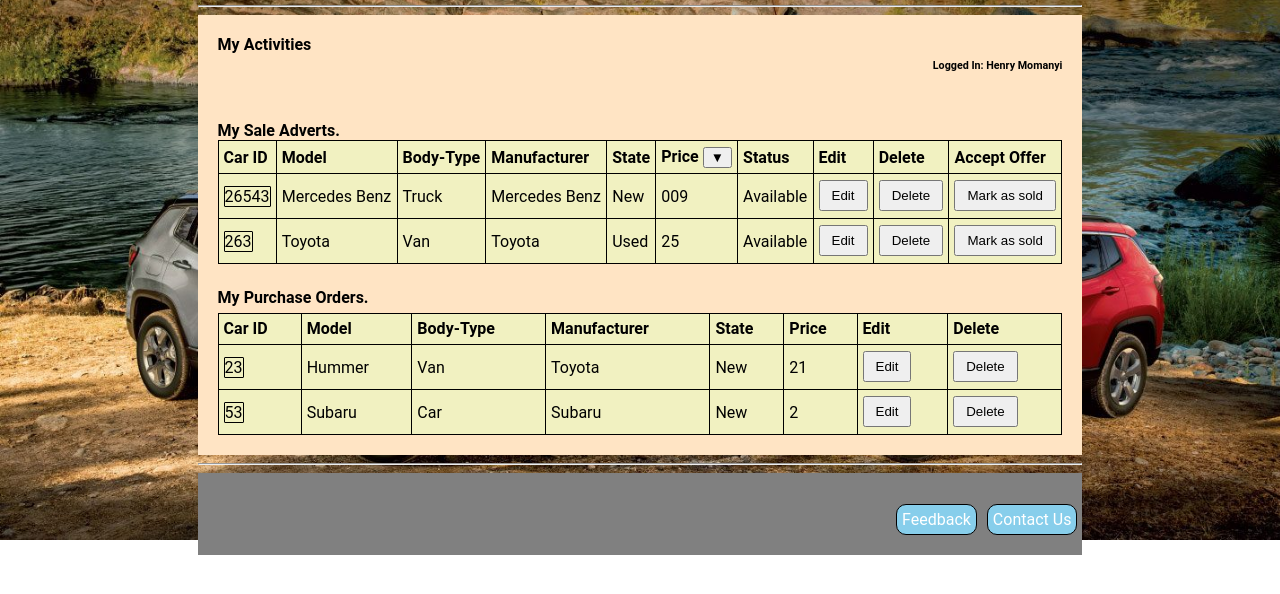
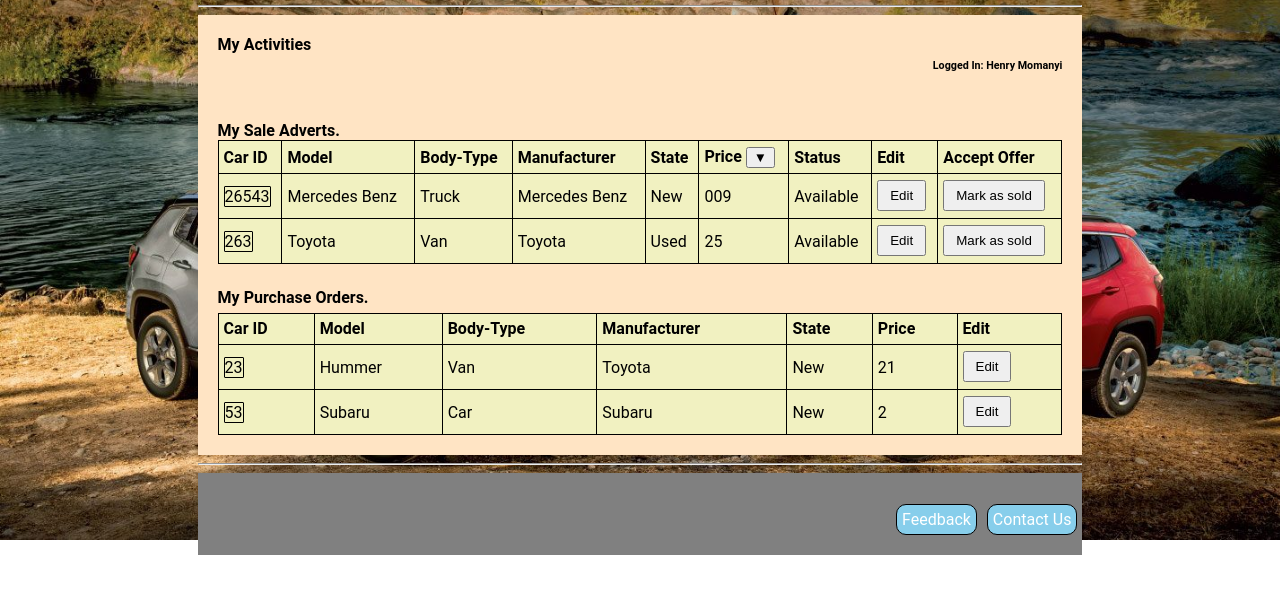
Before and after one commit to momanyi254/Auto_Mart, a plain HTML site: page UI/user_activities.html in a window 1280 px wide. Shown: the part 88-682 px from the top of the page. Drawn offline with Linux system fonts and the light colour scheme.

Commit message:
Fix UI bugs

```diff
--- a/UI/Main.css
+++ b/UI/Main.css
@@ -158,3 +158,7 @@ border: 1px solid black;
 border-radius: 1px;
 background-color:transparent;
 }
+#srch{
+    border-radius: 10px;
+    padding: 10px;
+}
--- a/UI/user_activities.html
+++ b/UI/user_activities.html
@@ -26,7 +26,9 @@
         </div>
         <hr>
         <div class="user">
-            <caption><b>My Activities</b></caption>
+            <caption>
+                <b>My Activities</b>
+            </caption>
 
 
             <h6>Logged In: Henry Momanyi</h6>
@@ -48,11 +50,10 @@
                     </th>
                     <th>Status</th>
                     <th>Edit</th>
-                    <th>Delete</th>
                     <th>Accept Offer</th>
                 </tr>
                 <tr>
-                    <td >
+                    <td>
                         <a id="scl" href="single_car.html">26543</a>
                     </td>
                     <td>Mercedes Benz</td>
@@ -67,18 +68,13 @@
                         </button>
                     </td>
                     <td>
-                        <button>
-                            <a href="" id="lgbtn">Delete</a>
-                        </button>
-                    </td>
-                    <td>
                         <button onclick="sold()">
                             <a id="lgbtn">Mark as sold</a>
                         </button>
                     </td>
                 </tr>
                 <tr>
-                        <td >
+                    <td>
                         <a id="scl" href="single_car.html">263</a>
                     </td>
                     <td>Toyota</td>
@@ -90,11 +86,6 @@
                     <td>
                         <button>
                             <a href="edit.html" id="lgbtn">Edit</a>
-                        </button>
-                    </td>
-                    <td>
-                        <button>
-                            <a href="" id="lgbtn">Delete</a>
                         </button>
                     </td>
                     <td>
@@ -119,10 +110,9 @@
                     <th>State</th>
                     <th>Price</th>
                     <th>Edit</th>
-                    <th>Delete</th>
                 </tr>
                 <tr>
-                        <td >
+                    <td>
                         <a id="scl" href="single_car.html">23</a>
                     </td>
                     <td>Hummer</td>
@@ -135,14 +125,9 @@
                             <a href="edit_purchase.html" id="lgbtn">Edit</a>
                         </button>
                     </td>
-                    <td>
-                        <button>
-                            <a href="" id="lgbtn">Delete</a>
-                        </button>
-                    </td>
                 </tr>
                 <tr>
-                        <td >
+                    <td>
                         <a id="scl" href="single_car.html">53</a>
                     </td>
                     <td>Subaru</td>
@@ -153,11 +138,6 @@
                     <td>
                         <button>
                             <a href="edit_purchase.html" id="lgbtn">Edit</a>
-                        </button>
-                    </td>
-                    <td>
-                        <button>
-                            <a href="" id="lgbtn">Delete</a>
                         </button>
                     </td>
                 </tr>
```
Also changed, not shown: UI/Reset.html (+1 -1 lines), UI/admin_page.html (+2 -1 lines), UI/sold.html (+4 -7 lines), UI/user_page.html (+1 -1 lines). Lines whose indentation alone changed are shown as unchanged.
